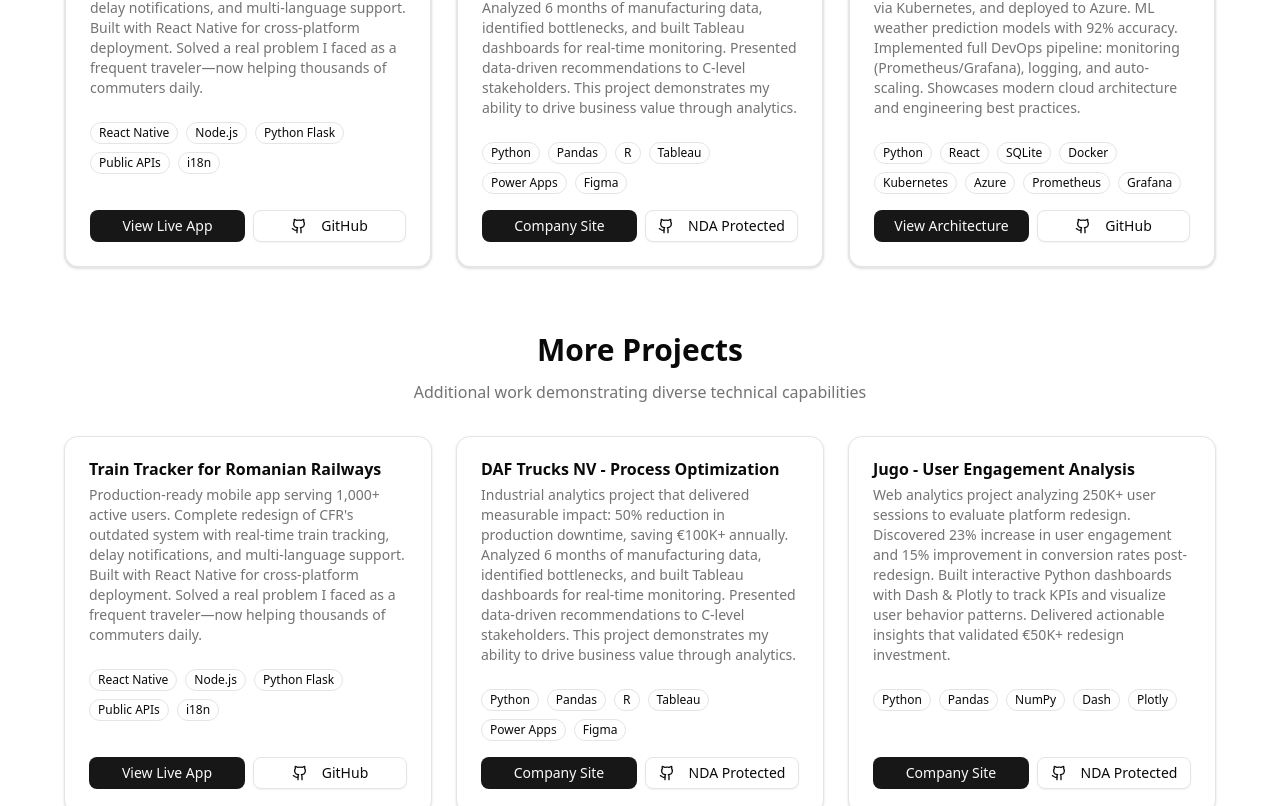
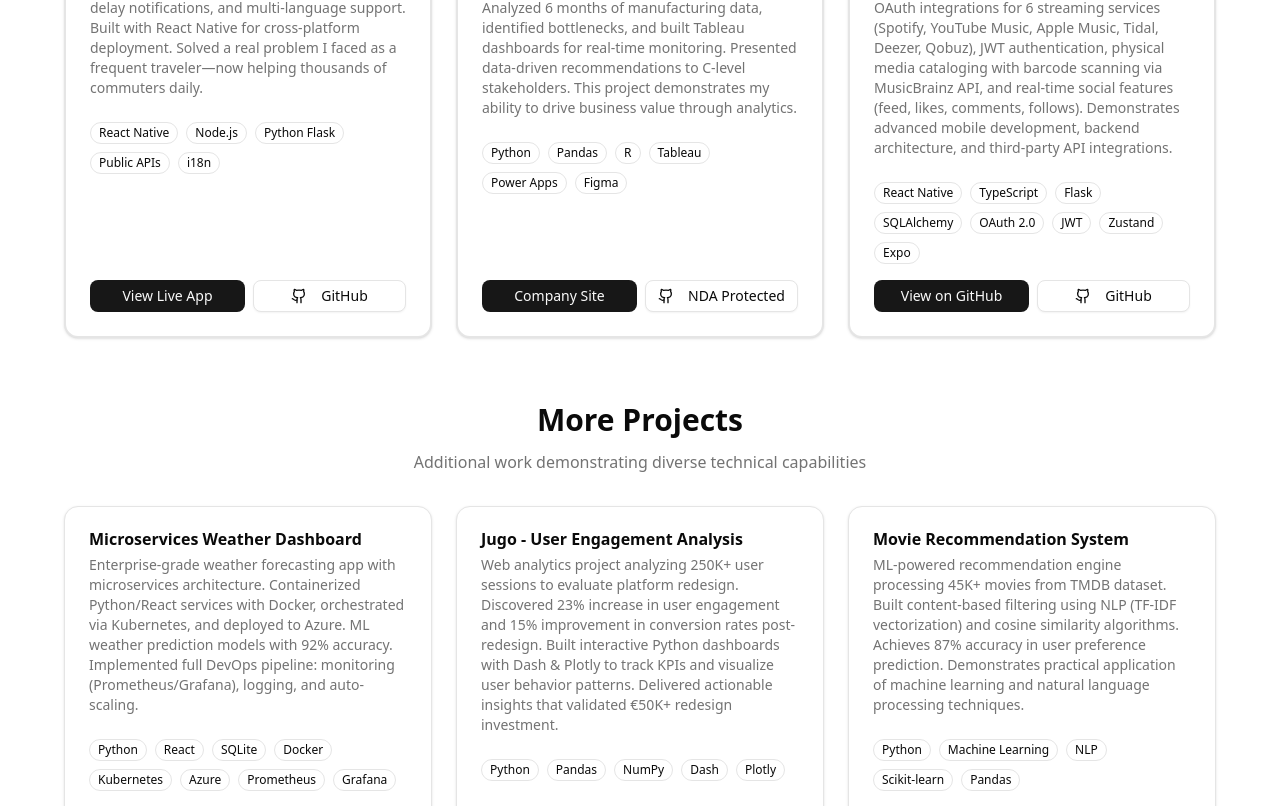
Before and after one commit to breidi28/portfolio, a Next.js app: page / in a window 1280 px wide. Shown: the part 3914-4720 px from the top of the page. Built offline with nearby package versions, Linux system fonts and the light colour scheme.

Commit message:
feat: Update Projects section with new project details and replace outdated entries

```diff
--- a/components/sections/projects.tsx
+++ b/components/sections/projects.tsx
@@ -26,33 +26,24 @@
       featured: true,
     },
     {
-      title: "Microservices Weather Dashboard",
-      description: "Enterprise-grade weather forecasting app with microservices architecture. Containerized Python/React services with Docker, orchestrated via Kubernetes, and deployed to Azure. ML weather prediction models with 92% accuracy. Implemented full DevOps pipeline: monitoring (Prometheus/Grafana), logging, and auto-scaling. Showcases modern cloud architecture and engineering best practices.",
-      technologies: ["Python", "React", "SQLite", "Docker", "Kubernetes", "Azure", "Prometheus", "Grafana"],
-      link: "https://github.com/breidi28/-microservices-weather-dashboard",
-      linkText: "View Architecture",
-      github: "https://github.com/breidi28/-microservices-weather-dashboard",
+      title: "Music Share - Social Music Platform",
+      description: "Full-stack social music platform with 1,000+ lines of production code. Built comprehensive social network with React Native/Flask featuring OAuth integrations for 6 streaming services (Spotify, YouTube Music, Apple Music, Tidal, Deezer, Qobuz), JWT authentication, physical media cataloging with barcode scanning via MusicBrainz API, and real-time social features (feed, likes, comments, follows). Demonstrates advanced mobile development, backend architecture, and third-party API integrations.",
+      technologies: ["React Native", "TypeScript", "Flask", "SQLAlchemy", "OAuth 2.0", "JWT", "Zustand", "Expo"],
+      link: "https://github.com/breidi28/music-share",
+      linkText: "View on GitHub",
+      github: "https://github.com/breidi28/music-share",
       featured: true,
     },
   ];
 
   const otherProjects = [
     {
-      title: "Train Tracker for Romanian Railways",
-      description: "Production-ready mobile app serving 1,000+ active users. Complete redesign of CFR's outdated system with real-time train tracking, delay notifications, and multi-language support. Built with React Native for cross-platform deployment. Solved a real problem I faced as a frequent traveler—now helping thousands of commuters daily.",
-      technologies: ["React Native", "Node.js", "Python Flask", "Public APIs", "i18n"],
-      link: "https://mytrainbreidi.vercel.app/",
-      linkText: "View Live App",
-      github: "https://github.com/breidi28/train-tracker",
-    },
-    {
-      title: "DAF Trucks NV - Process Optimization",
-      description: "Industrial analytics project that delivered measurable impact: 50% reduction in production downtime, saving €100K+ annually. Analyzed 6 months of manufacturing data, identified bottlenecks, and built Tableau dashboards for real-time monitoring. Presented data-driven recommendations to C-level stakeholders. This project demonstrates my ability to drive business value through analytics.",
-      technologies: ["Python", "Pandas", "R", "Tableau", "Power Apps", "Figma"],
-      link: "https://www.daf.nl/",
-      linkText: "Company Site",
-      github: "#",
-      githubText: "NDA Protected"
+      title: "Microservices Weather Dashboard",
+      description: "Enterprise-grade weather forecasting app with microservices architecture. Containerized Python/React services with Docker, orchestrated via Kubernetes, and deployed to Azure. ML weather prediction models with 92% accuracy. Implemented full DevOps pipeline: monitoring (Prometheus/Grafana), logging, and auto-scaling.",
+      technologies: ["Python", "React", "SQLite", "Docker", "Kubernetes", "Azure", "Prometheus", "Grafana"],
+      link: "https://github.com/breidi28/-microservices-weather-dashboard",
+      linkText: "View Architecture",
+      github: "https://github.com/breidi28/-microservices-weather-dashboard",
     },
     {
       title: "Jugo - User Engagement Analysis",
```
